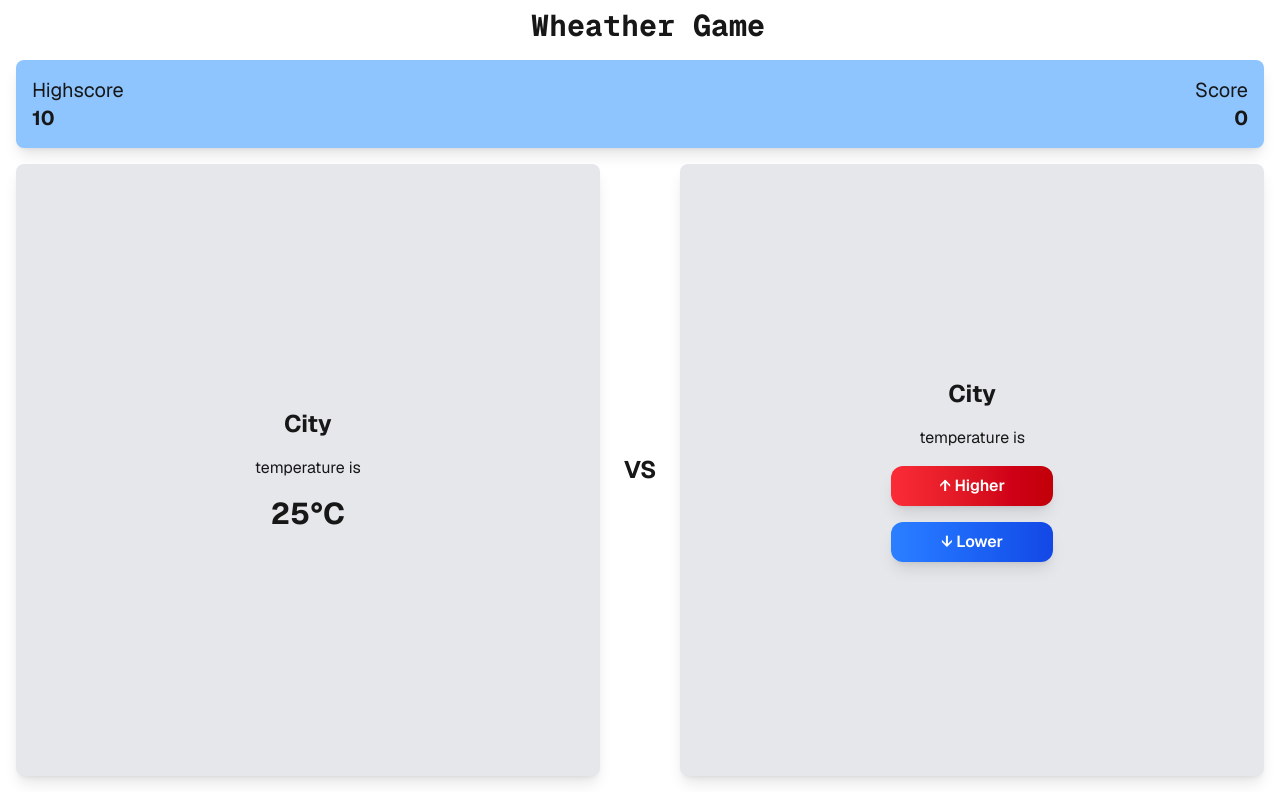
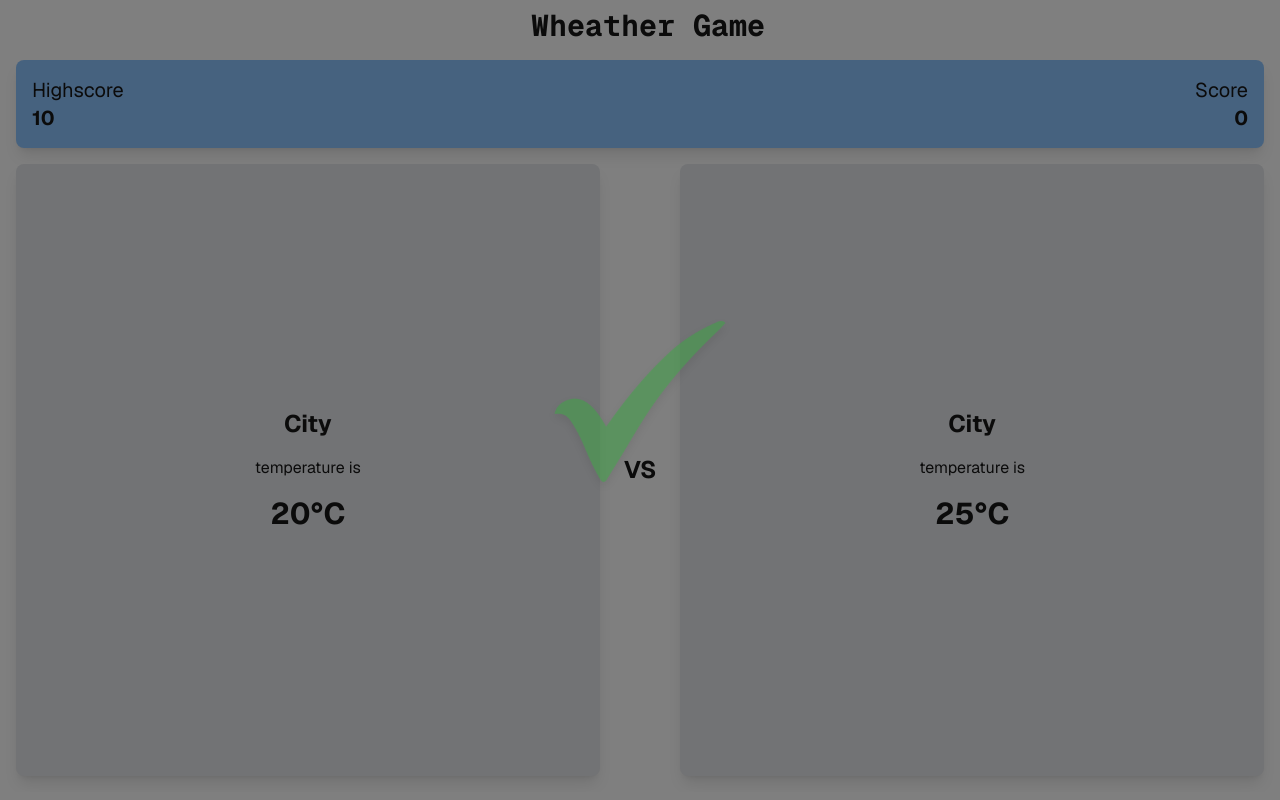
Before and after one commit to samuelcarlsson02/weatherapp, a Next.js app: page / in a window 1280 px wide. Both pictures are taken after a click on the button "↑ Higher". Built offline with nearby package versions, Linux system fonts and the light colour scheme.

Commit message:
fixat bilder när man svarar rätt eller fel samt game over

```diff
--- a/src/app/components/Game.tsx
+++ b/src/app/components/GameBoard.tsx
@@ -1,7 +1,8 @@
 import Button from './Button';
 import { useEffect, useState } from 'react';
+import Image from 'next/image';
 
-export function Game() {
+export function GameBoard() {
     const [isCorrect, setIsCorrect] = useState(false);
     const [isAnimating, setIsAnimating] = useState(false);
     const [showButtons, setShowButtons] = useState(true);
@@ -10,37 +11,52 @@ export function Game() {
     const [isResetting, setIsResetting] = useState(false);
     const [leftTemperature, setLeftTemperature] = useState(20); // Mock temperature for left city
     const [rightTemperature, setRightTemperature] = useState(25) // Mock temperature for right city
+    const [answerResult, setAnswerResult] = useState<'correct' | 'incorrect' | null>(null);
+    const [gameOver, setGameOver] = useState(false);
 
-    const handleHigherClick = async () => {
-        const correct = leftTemperature < rightTemperature; // Mock logic
+    const handleClick = async (direction: String) => {
+        let correct = null;
+        if (direction === 'higher') {
+            correct = leftTemperature <= rightTemperature; // Mock logic
+        } else {
+            correct = leftTemperature >= rightTemperature; // Mock logic
+        }
+
+        await triggerCountdownAnimation();
 
         if (correct) {
-            await triggerCountdown();
-            await triggerAnimation();
+            setAnswerResult('correct');
+
+            await timeoutAnswerResult();
+            await triggerSlideAnimation();
+        } else {
+            setAnswerResult('incorrect');
+            await timeoutAnswerResult();
+            setGameOver(true);
         }
     };
 
-    const handleLowerClick = async () => {
-        const correct = leftTemperature > rightTemperature; // Mock logic
-
-        if (correct) {
-            await triggerCountdown();
-            await triggerAnimation();
-        }
+    const timeoutAnswerResult = async () => {
+        return new Promise((resolve) => {
+            setTimeout(() => {
+                setAnswerResult(null);
+                resolve(true);
+            }, 1200);
+        });
     };
 
-    const triggerCountdown = async () => {
+    const triggerCountdownAnimation = async () => {
         return new Promise((resolve) => {
             setIsCountingUp(true);
 
             setTimeout(() => {
                 setIsCountingUp(false);
                 resolve(true);
-            }, 1200);
+            }, 2000);
         });
     };
 
-    const triggerAnimation = async () => {
+    const triggerSlideAnimation = async () => {
         return new Promise((resolve) => {
             setIsCorrect(true);
             setIsAnimating(true);
@@ -53,6 +69,7 @@ export function Game() {
                 setLeftTemperature(rightTemperature);
                 setRightTemperature(Math.floor(Math.random() * 40) - 10); // Mock new temperature for right city
                 setDisplayTemp(null);
+                setAnswerResult(null);
                 resolve(true);
 
                 setTimeout(() => {
@@ -62,6 +79,17 @@ export function Game() {
             }, 800);
         });
     };
+
+    const resetGame = () => {
+        setLeftTemperature(20);
+        setRightTemperature(25);
+        setDisplayTemp(null);
+        setIsCorrect(false);
+        setIsAnimating(false);
+        setShowButtons(true);
+        setIsResetting(false);
+        setGameOver(false);
+    }
 
     useEffect(() => {
         if (isCountingUp) {
@@ -88,6 +116,30 @@ export function Game() {
 
     return (
         <div className="h-full w-full flex md:gap-4 p-4 md:flex-row flex-col overflow-hidden">
+            {answerResult && (
+                <div className="absolute inset-0 flex items-center justify-center z-10 bg-black/50 animate-fade-in">
+                    <Image
+                        src={answerResult === 'correct' ? '/images/correct.png' : '/images/incorrect.png'}
+                        alt={answerResult === 'correct' ? 'Correct!' : 'Incorrect!'}
+                        width={200}
+                        height={200}
+                        className="drop-shadow-lg animate-pulse"
+                    />
+                </div>
+            )}
+
+            {gameOver && (
+                <div className="absolute inset-0 flex flex-col items-center justify-center z-10 bg-black/70 animate-fade-in">
+                    <p className="text-6xl font-bold font-mono text-white">GAME OVER</p>
+                    <p className="text-2xl font-mono text-gray-300">Score: 0</p>
+                    <Button
+                        onClick={resetGame}
+                        className="mt-4 bg-gradient-to-r from-green-500 to-green-700 py-4 px-10 rounded-xl shadow-lg text-white font-semibold hover:from-green-600 hover:to-green-800 hover:scale-105 cursor-pointer"
+                        label="Restart Game"
+                    />
+                </div>
+            )}
+
             <div className={`w-full h-full flex flex-col items-center justify-center bg-gray-200 dark:bg-gray-800 p-6 rounded-lg shadow-lg
                 ${isResetting ? 'transition-none' : 'transition-transform duration-800 ease-in-out'}
                 ${isAnimating && isCorrect ? 'transform md:translate-x-[calc(100%+2.5rem)] md:translate-y-0 translate-y-[calc(100%+2.5rem)] opacity-0' : ''}`
@@ -111,12 +163,12 @@ export function Game() {
                     showButtons && (
                         <div className="flex flex-col gap-4 justify-center">
                             <Button
-                                onClick={handleHigherClick}
+                                onClick={() => handleClick('higher')}
                                 className="bg-gradient-to-r from-red-500 to-red-700 py-2 px-12 rounded-xl shadow-lg text-white font-semibold hover:from-red-600 hover:to-red-800 hover:scale-105 cursor-pointer disabled:opacity-50 disabled:cursor-not-allowed"
                                 label="↑ Higher"
                             />
                             <Button
-                                onClick={handleLowerClick}
+                                onClick={() => handleClick('lower')}
                                 className="bg-gradient-to-r from-blue-500 to-blue-700 py-2 px-12 rounded-xl shadow-lg text-white font-semibold hover:from-blue-600 hover:to-blue-800 hover:scale-105 cursor-pointer disabled:opacity-50 disabled:cursor-not-allowed"
                                 label="↓ Lower"
                             />
--- a/src/app/page.tsx
+++ b/src/app/page.tsx
@@ -8,7 +8,7 @@ import { getCitySuggestions } from "./pages/api/search/index";
 import { getCurrentWeatherFromCity } from "./pages/api/current/index";
 import { ICurrentResult } from "@/app/interfaces/ICurrentResult";
 import { WheatherApplication } from "./components/WheatherApplication";
-import { Game } from "./components/Game";
+import { GameBoard } from "./components/GameBoard";
 import { UserData } from "./components/UserData";
 
 type Window = "landing" | "search" | "result";
@@ -58,7 +58,7 @@ export default function Home() {
     return (
       <WheatherApplication>
         <UserData />
-        <Game />
+        <GameBoard />
       </WheatherApplication>
     );
   }
```
Also changed, not shown: public/images/correct.png (added), public/images/incorrect.png (added).
